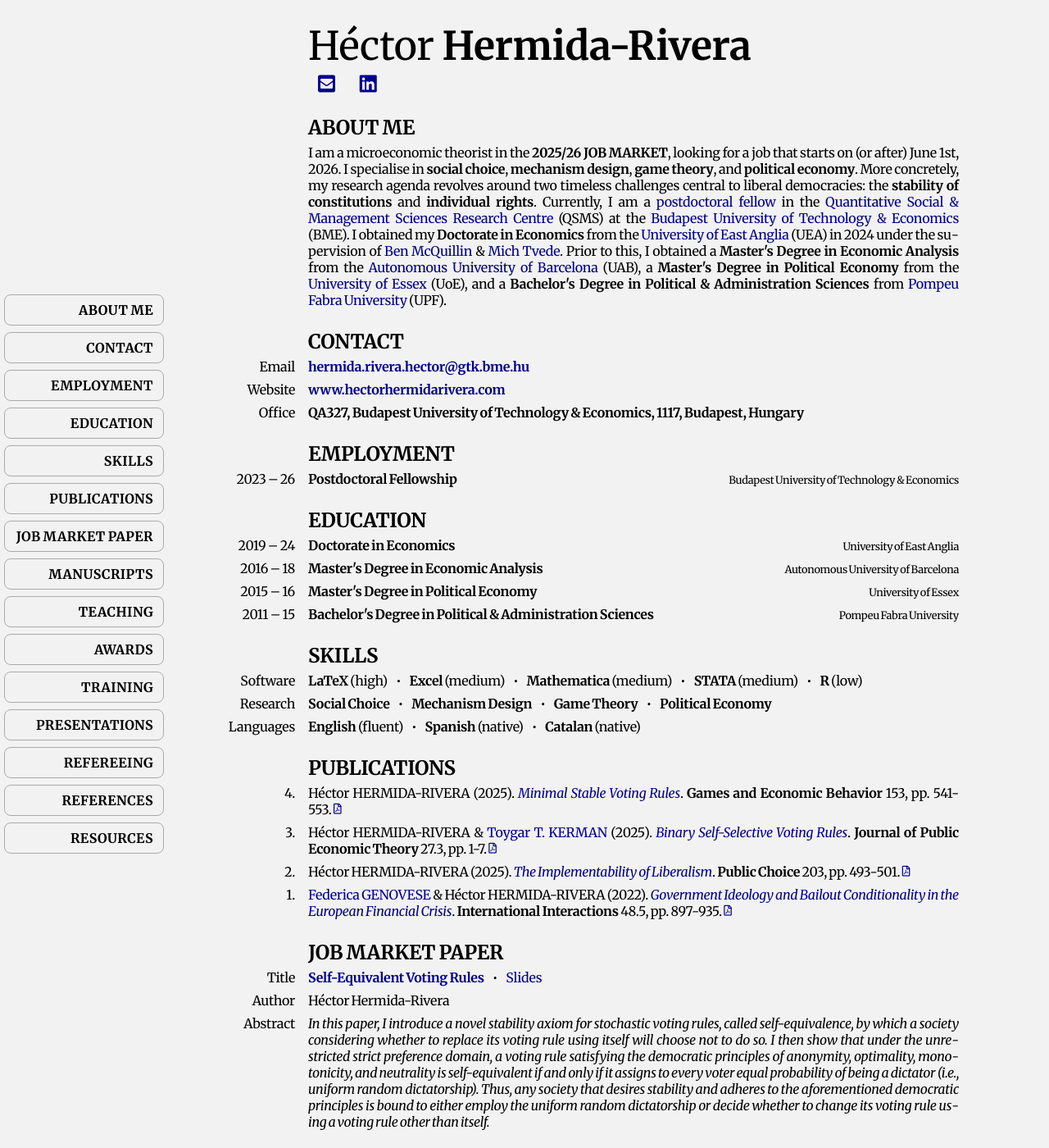
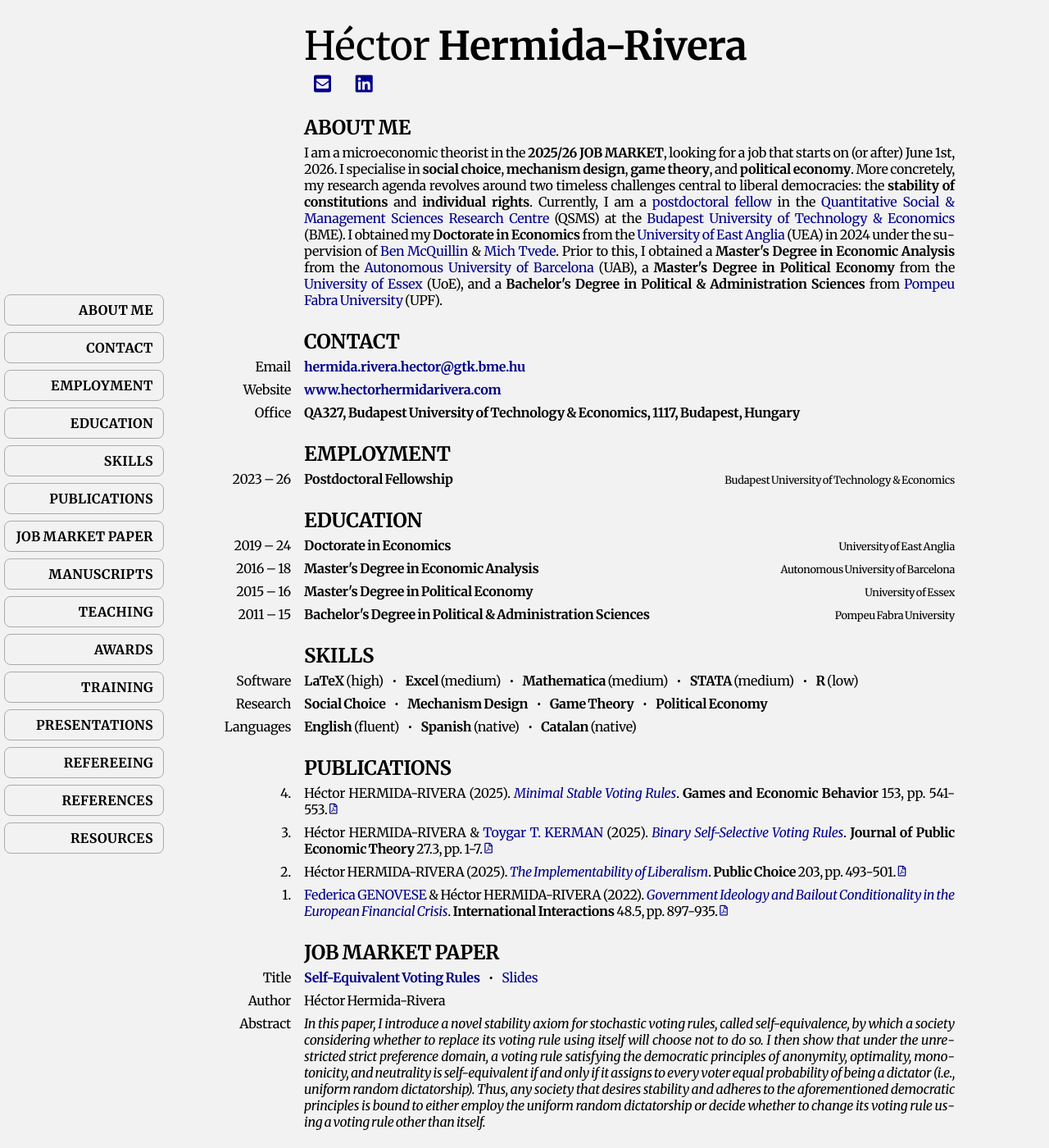
Before and after one commit to HectorHermidaRivera/hectorhermidarivera.github.io, a Jekyll site: the page built from index.md, in a window 1280 px wide and 1400 px high. Shown: the whole window at 82% size. Built offline with Jekyll 4.4.1, drawn with Linux system fonts in a browser that asks for light colours; a style sheet for code colours, icons or effects is not loaded.

Commit message:
Update style.css

```diff
--- a/assets/css/style.css
+++ b/assets/css/style.css
@@ -75,7 +75,7 @@ body {
 .content {
   max-width: 1000px;
   width: 100%;
-  margin-left: max(190px, (100vw - 1000px)/2);
+  margin-left: max(185px, (100vw - 1000px)/2);
   margin-right: max(20px, (100vw - 1000px)/2);
   padding: 0 20px 30px 20px;
   box-sizing: border-box;
```
